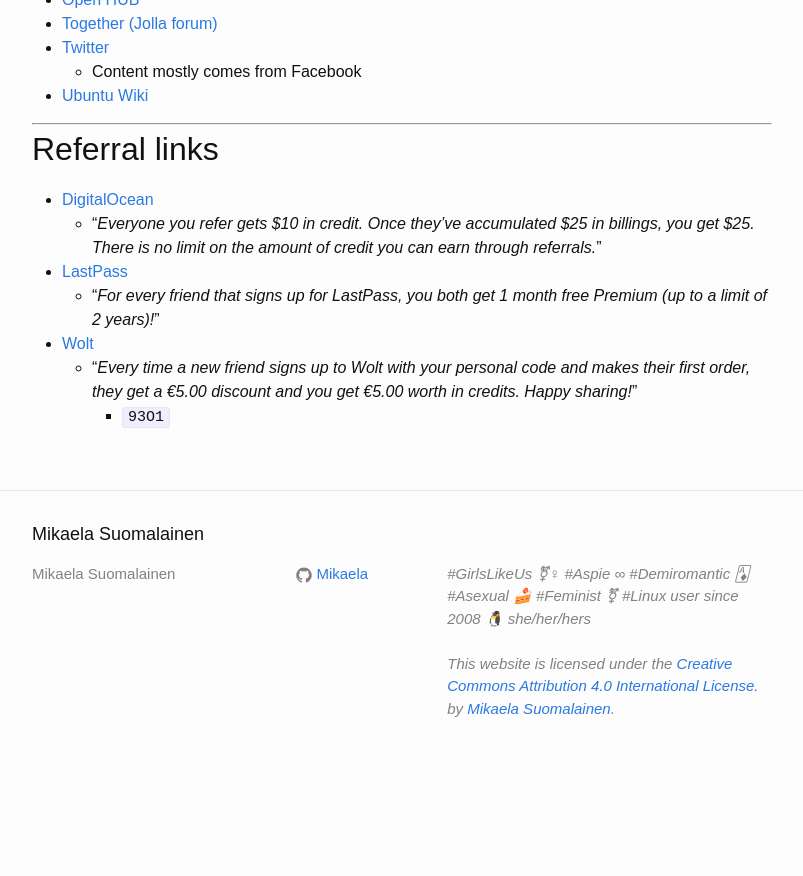
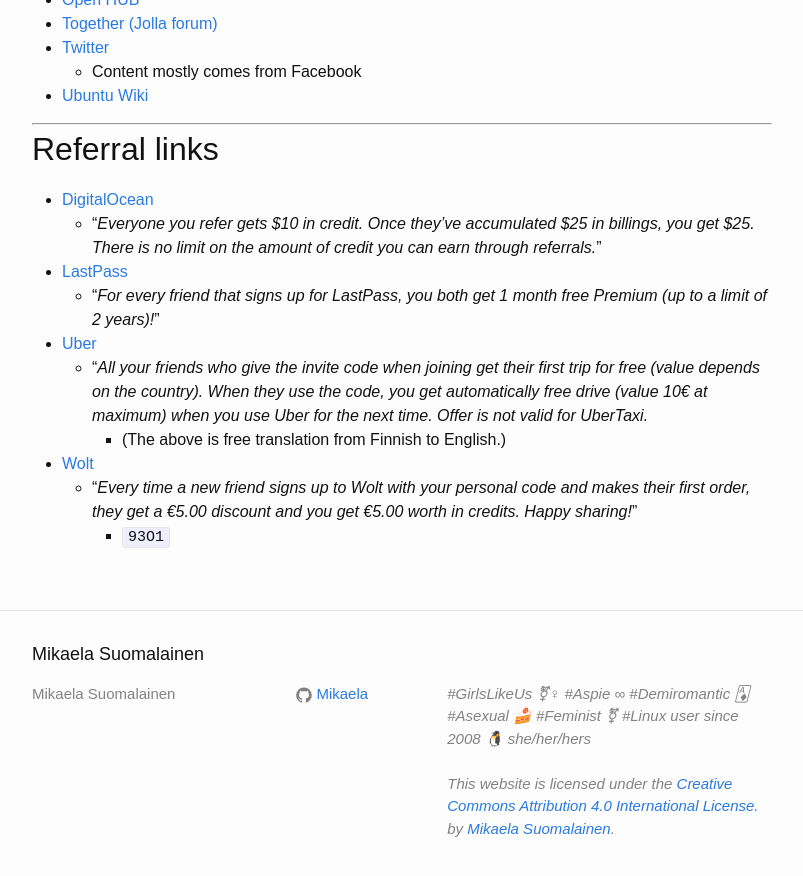
Before and after one commit to Mikaela/mikaela.github.io, a Jekyll site: the page built from pages/some.markdown, in a window 1280 px wide and 900 px high, scrolled down 632 px. Shown: the top 876 px of the window, without its empty margins (238-1041 px from the left). Built offline with Jekyll 4.4.1, drawn with Linux system fonts in a browser that asks for light colours; before the commit the page ends 1412 px from its top, so only the background shows below that.

Commit message:
some: add Uber

```diff
--- a/pages/some.markdown
+++ b/pages/some.markdown
@@ -44,6 +44,13 @@
 * [LastPass](https://lastpass.com/f?884346)
     * "*For every friend that signs up for LastPass, you both get 1 month
       free Premium (up to a limit of 2 years)!*"
+* [Uber](https://www.uber.com/invite/mikaelas351ue)
+    * "*All your friends who give the invite code when joining get their
+        first trip for free (value depends on the country). When they use
+        the code, you get automatically free drive (value 10€ at maximum)
+        when you use Uber for the next time. Offer is not valid for
+        UberTaxi.*
+        * (The above is free translation from Finnish to English.)
 * [Wolt](http://get.woltapp.com/93O1)
     * "*Every time a new friend signs up to Wolt with your personal code
       and makes their first order, they get a €5.00 discount and you get
```
